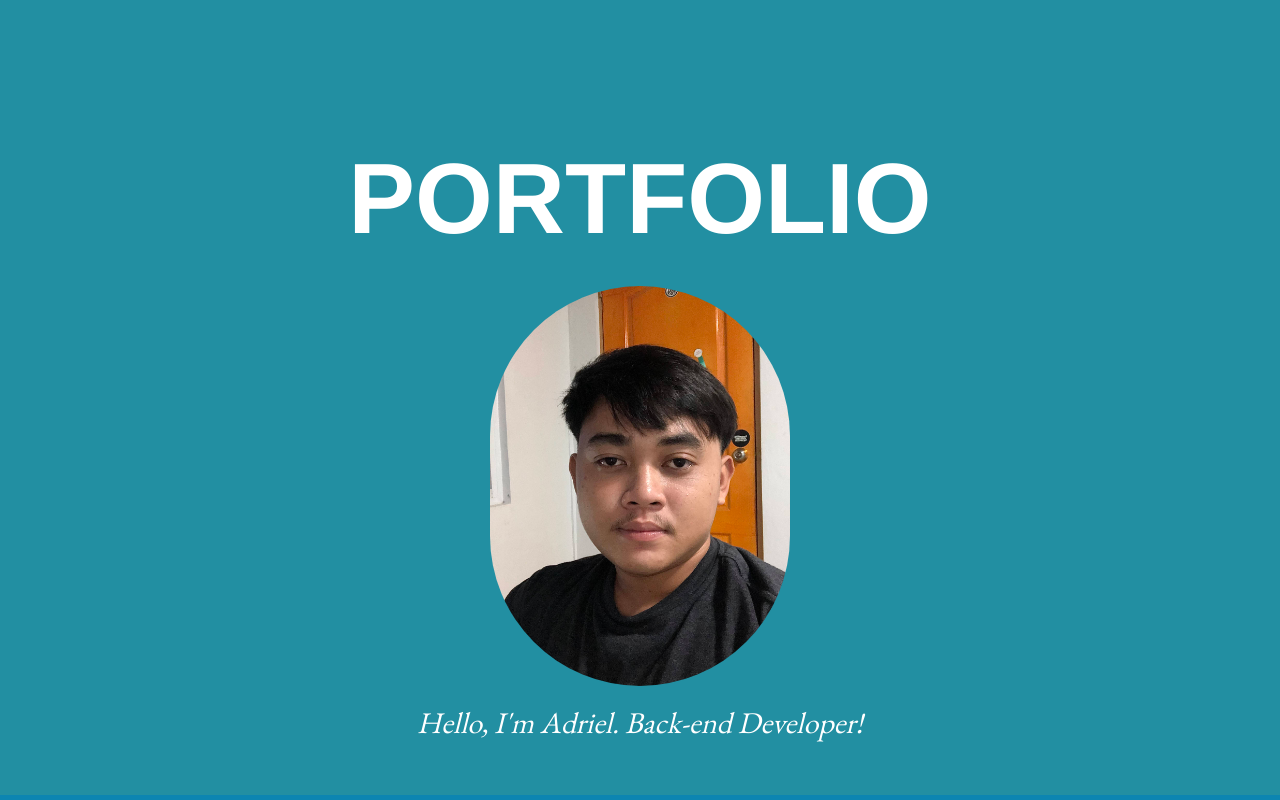
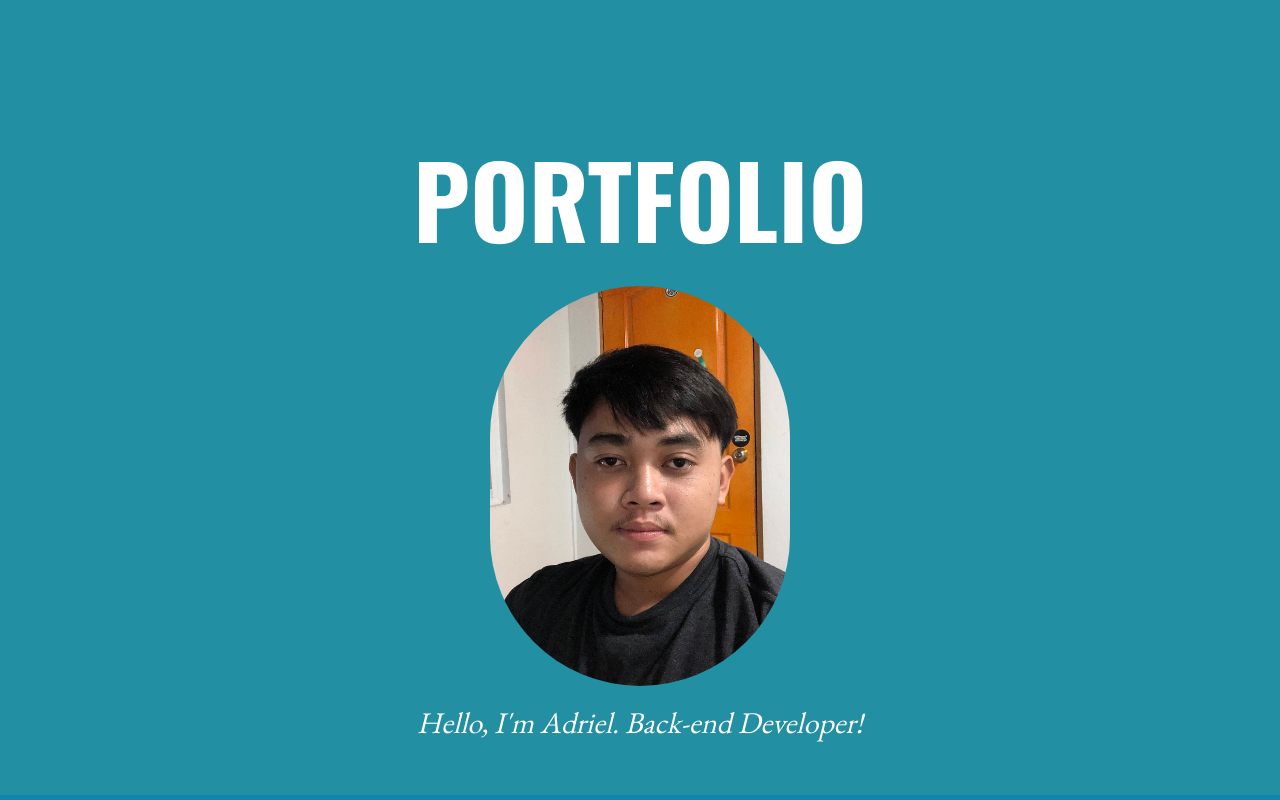
Before and after one commit to adyme/adymeportfolio.github.io, a plain HTML site: page index.html in a window 1280 px wide. Shown: the top 800 px of the page. Drawn offline with nearby package versions, Linux system fonts and the light colour scheme.

Commit message:
modified

```diff
--- a/assets/css/main.css
+++ b/assets/css/main.css
@@ -17,7 +17,7 @@ body {
 }
 
 h1, h2, h3, h4, h5, h6 {
-    font-family: 'Helvetica';
+   	font-family: 'Oswald', Arial, Helvetica, sans-serif;
     font-weight: 300px;
     color: #333;
 }
```
